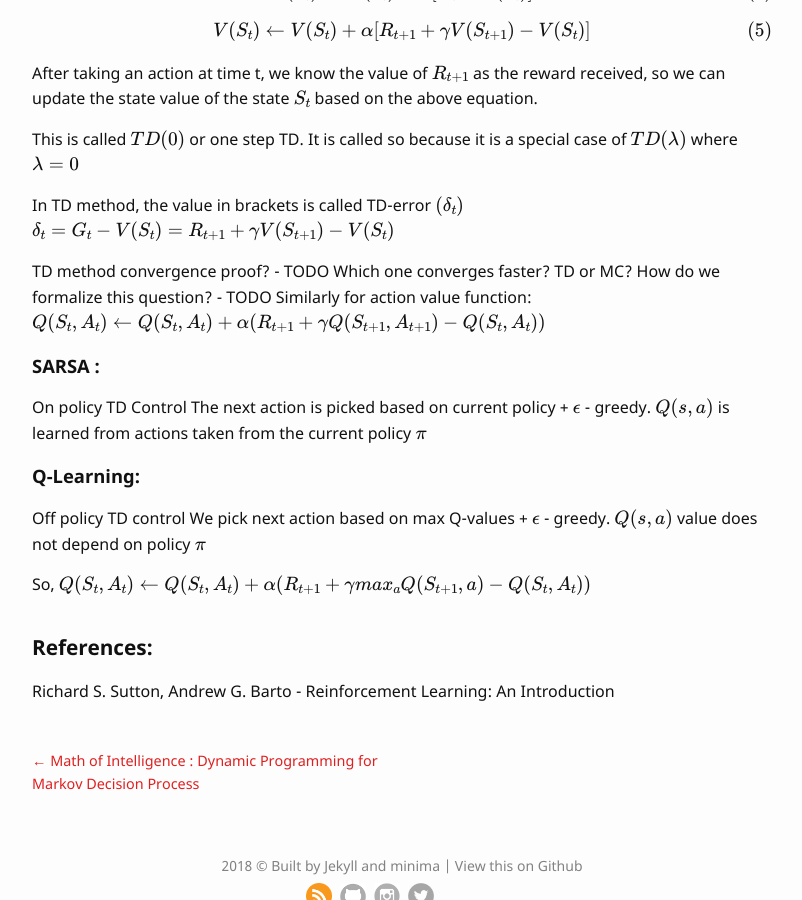
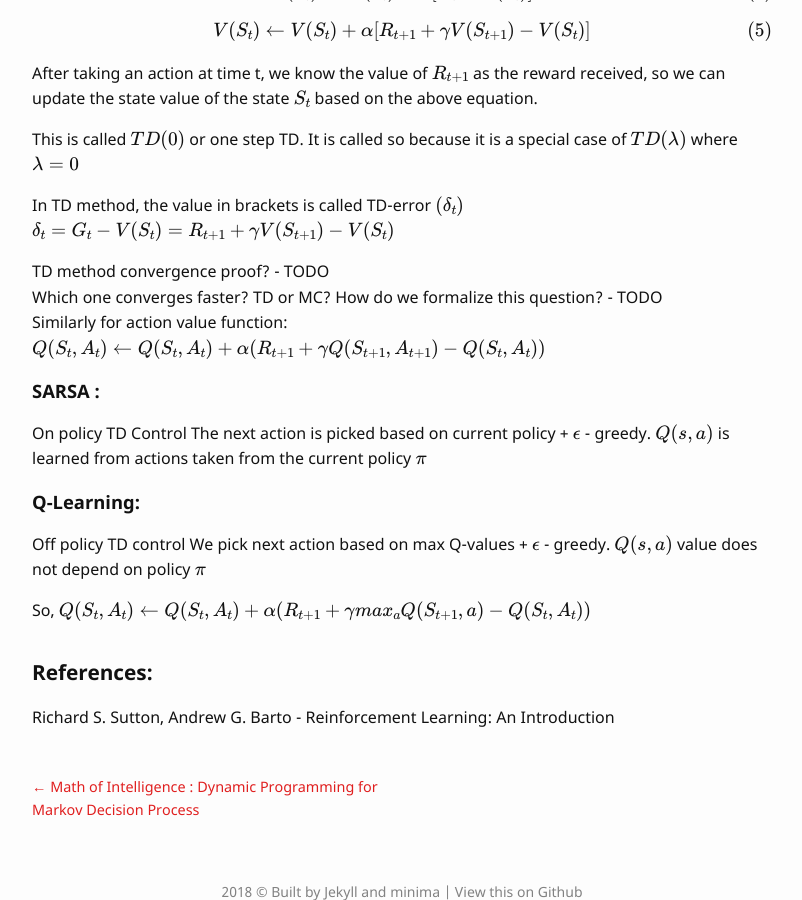
Before and after one commit to curiousguy13/curiousguy13.github.io, a Jekyll site: the page built from _posts/2019-03-09-temporal-difference-learning.md, in a window 1280 px wide and 900 px high, scrolled down 735 px. Shown: the whole window, without its empty margins (238-1040 px from the left). Built offline with Jekyll 4.4.1, drawn with Linux system fonts in a browser that asks for light colours; formulas are drawn with MathJax 3.

Commit message:
added new line in TD Leaarning

```diff
--- a/_posts/2019-03-09-temporal-difference-learning.md
+++ b/_posts/2019-03-09-temporal-difference-learning.md
@@ -62,8 +62,8 @@ $$
          = R_{t+1} + \gamma V(S_{t+1}) - V(S_t)
 $$
 
-TD method convergence proof? - TODO
-Which one converges faster? TD or MC? How do we formalize this question? - TODO
+TD method convergence proof? - TODO \\
+Which one converges faster? TD or MC? How do we formalize this question? - TODO \\
 Similarly for action value function:
 $$
 Q(S_t, A_t) \leftarrow Q(S_t, A_t) + \alpha(R_{t+1} + \gamma Q(S_{t+1}, A_{t+1}) - Q(S_t, A_t))
```
